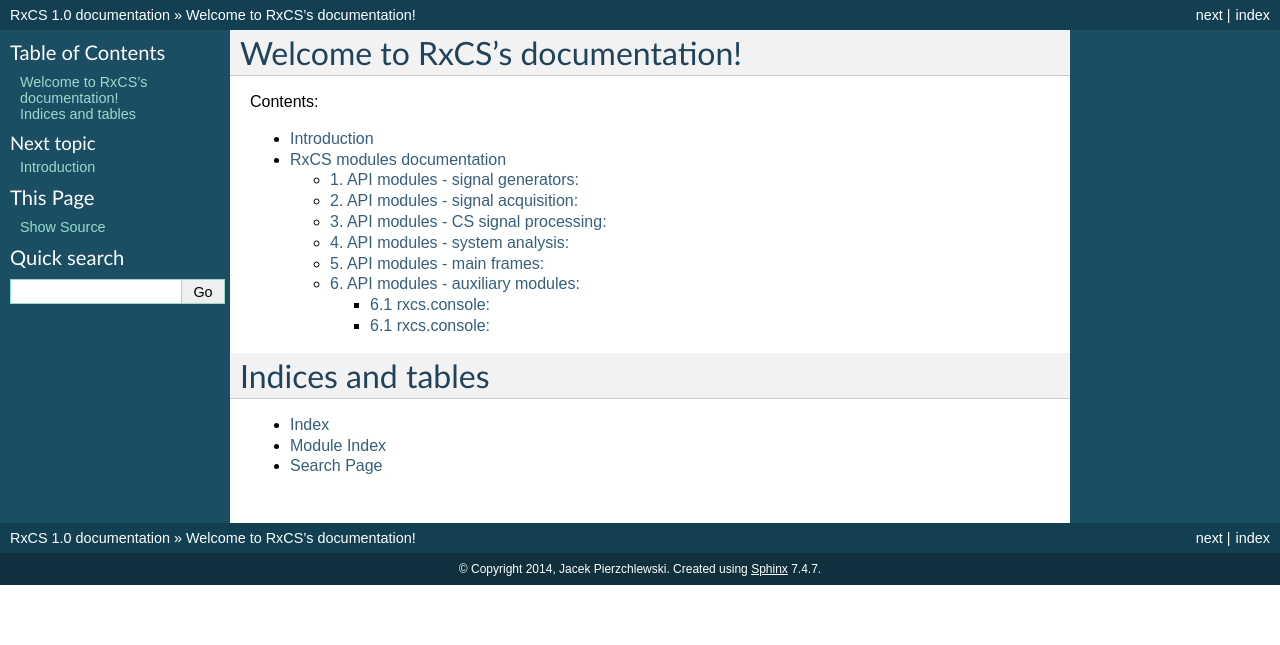
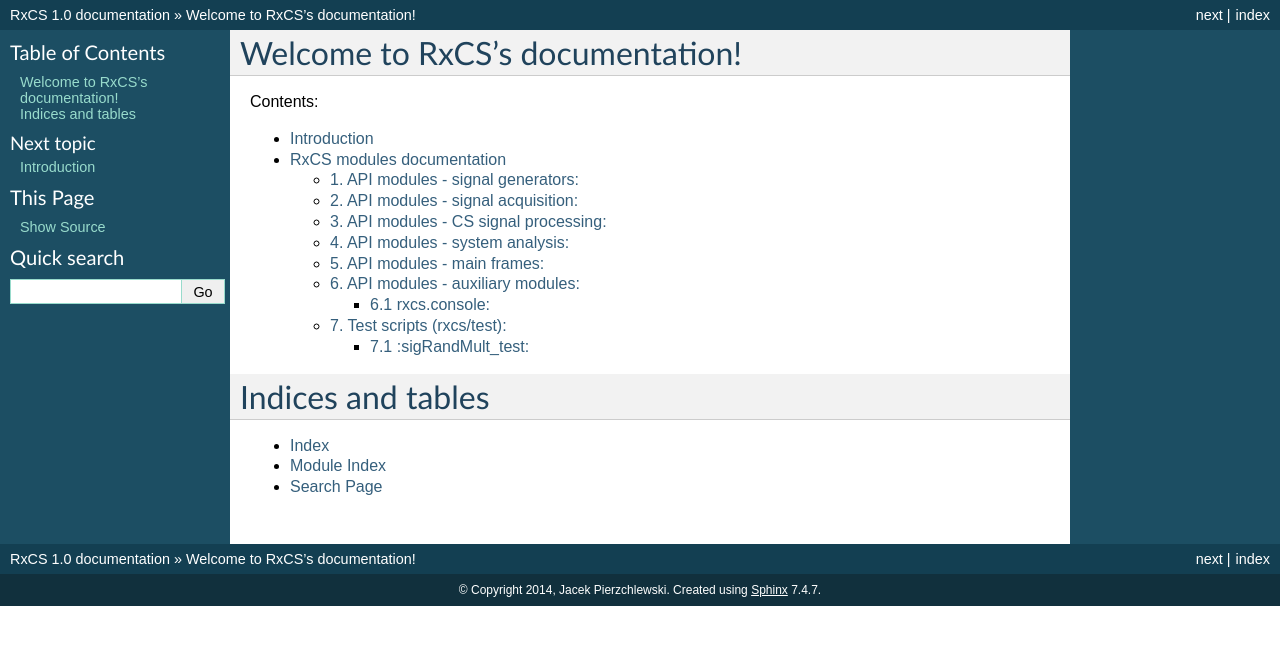
Before and after one commit to JacekPierzchlewski/RxCS, a Sphinx documentation site: the page built from doc/index.rst, in a window 1280 px wide. Shown: the top 645 px of the page. Built offline with Sphinx 7.4.7, drawn with Linux system fonts in a browser that asks for light colours; pages that are not in the unit, such as notebooks, are missing from menus.

Commit message:
sigRandMult_test.py added to modules documentation

```diff
--- a/doc/modules.rst
+++ b/doc/modules.rst
@@ -48,12 +48,18 @@
 6.1 rxcs.console:
 ------------------------
 
-6.1 rxcs.console:
+.. automodule:: console
+   :members: pack, progress, module_progress, module_progress_done, warning, info, bullet_info, note, param, bullet_param
+
+
+
+7. Test scripts (rxcs/test):
+~~~~~~~~~~~~~~~~
+
+7.1 :sigRandMult_test:
 ------------------------
 
-
-.. automodule:: console
-   :members: pack, progress, module_progress, module_progress_done, warning, info, bullet_info, note, param, bullet_param
+.. automodule:: sigRandMult_test
 
 .. |br| raw:: html
 
```
